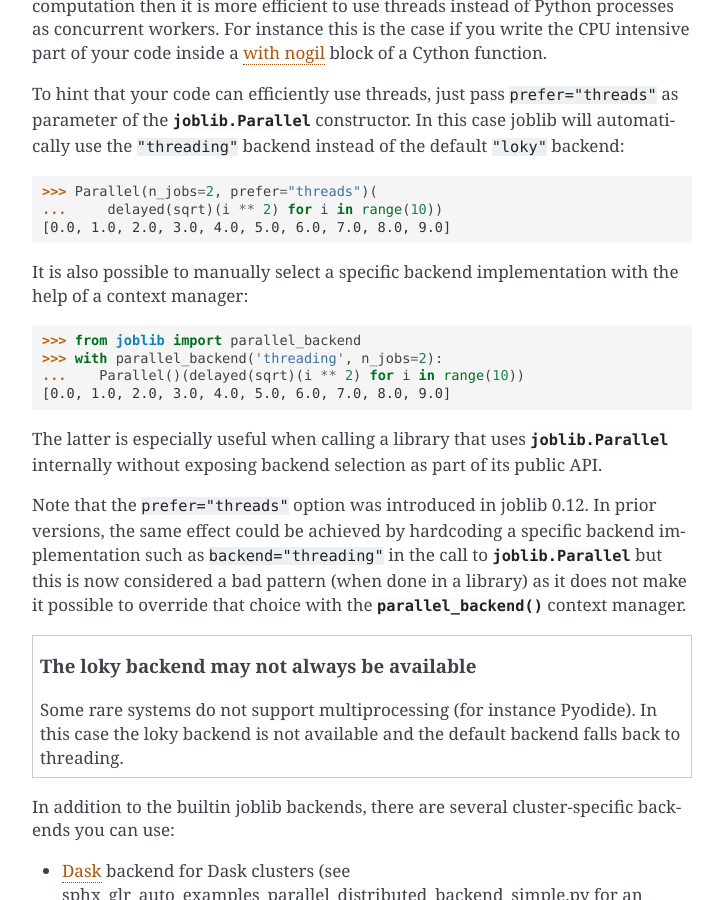
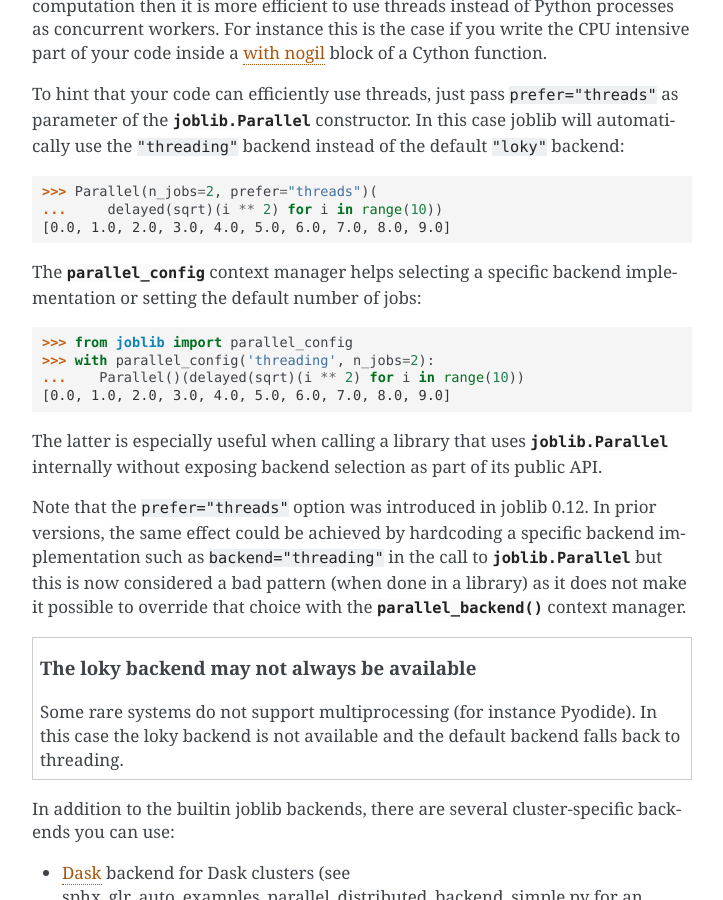
Before and after one commit to joblib/joblib, a Sphinx documentation site: the page built from doc/parallel.rst, in a window 1280 px wide and 900 px high, scrolled down 1286 px. Shown: the whole window, without its empty margins (388-1111 px from the left). Built offline with Sphinx 7.4.7, drawn with Linux system fonts in a browser that asks for light colours; formulas are drawn with MathJax 3; pages that are not in the unit, such as notebooks, are missing from menus.

Commit message:
Document parallel_config (#1451)
* Document parallel_config

* Fix being stupid

```diff
--- a/doc/index.rst
+++ b/doc/index.rst
@@ -58,6 +58,7 @@ Module reference
 
    Memory
    Parallel
+   parallel_config
 
 .. autosummary::
    :toctree: generated/
--- a/doc/parallel.rst
+++ b/doc/parallel.rst
@@ -72,11 +72,11 @@ instead of the default ``"loky"`` backend:
     ...     delayed(sqrt)(i ** 2) for i in range(10))
     [0.0, 1.0, 2.0, 3.0, 4.0, 5.0, 6.0, 7.0, 8.0, 9.0]
 
-It is also possible to manually select a specific backend implementation
-with the help of a context manager:
+The :class:`parallel_config` context manager helps selecting
+a specific backend implementation or setting the default number of jobs:
 
-    >>> from joblib import parallel_backend
-    >>> with parallel_backend('threading', n_jobs=2):
+    >>> from joblib import parallel_config
+    >>> with parallel_config('threading', n_jobs=2):
     ...    Parallel()(delayed(sqrt)(i ** 2) for i in range(10))
     [0.0, 1.0, 2.0, 3.0, 4.0, 5.0, 6.0, 7.0, 8.0, 9.0]
 
```
